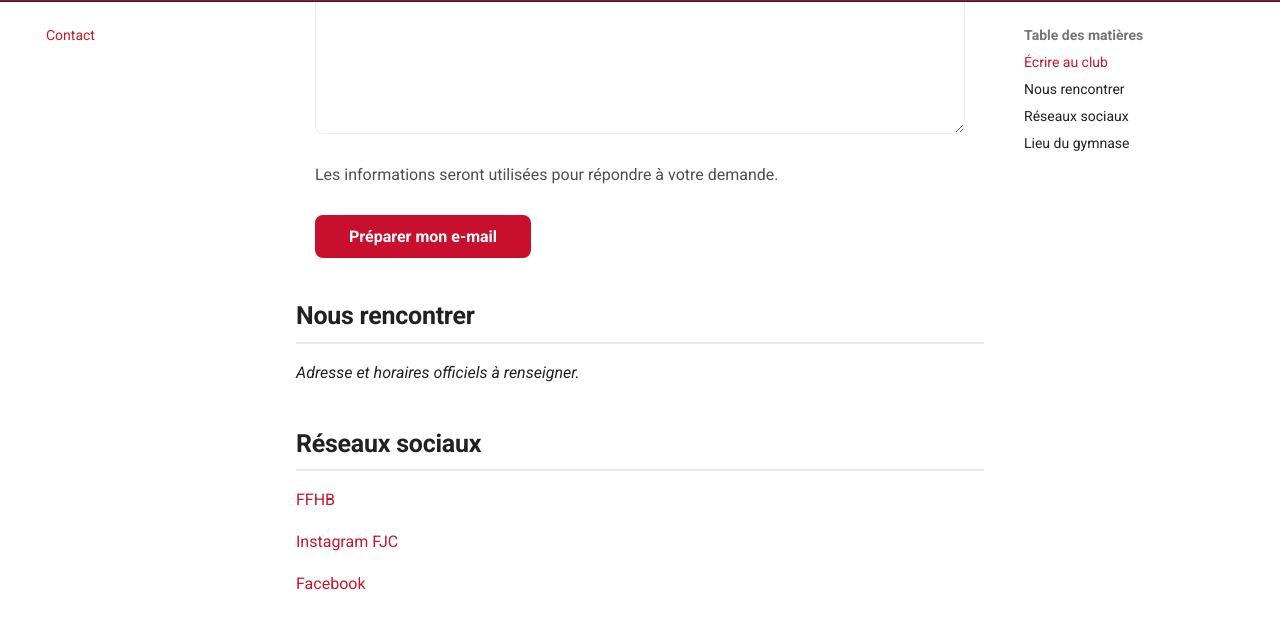
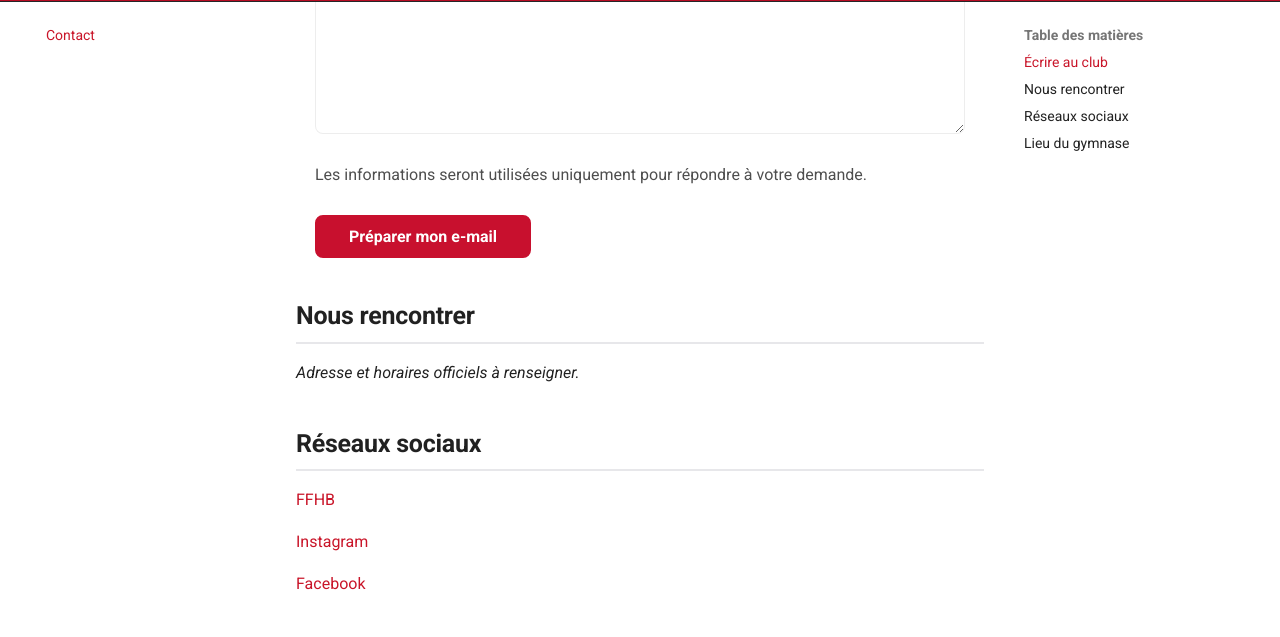
Before and after one commit to FJC-Handball/site, an MkDocs documentation site: the page built from docs/contact.md, in a window 1280 px wide and 900 px high, scrolled down 725 px. Shown: the part 95-732 px from the top of the window. Built offline with MkDocs 1.6.1 and Material for MkDocs 9.7.7, drawn with Linux system fonts in a browser that asks for light colours.

Commit message:
Correction du formulaire de contact

```diff
--- a/docs/contact.md
+++ b/docs/contact.md
@@ -6,9 +6,7 @@ Vous souhaitez obtenir des informations sur le FJC Handball, les inscriptions ou
 
 Une question ? Envoyez-nous un message !
 
-<form
-  id="fjc-contact-form"
-  class="fjc-contact-form">
+<form id="fjc-contact-form" class="fjc-contact-form">
 
   <label for="contact-name">Nom et prénom *</label>
   <input
@@ -24,10 +23,14 @@ Une question ? Envoyez-nous un message !
     id="contact-email"
     name="email"
     placeholder="exemple@email.fr"
+    autocomplete="email"
     required>
 
   <label for="contact-subject">Sujet *</label>
-  <select id="contact-subject" name="sujet" required>
+  <select
+    id="contact-subject"
+    name="sujet"
+    required>
     <option value="">Choisissez un sujet</option>
     <option value="Inscription">Inscription</option>
     <option value="Renseignements">Renseignements</option>
@@ -44,16 +47,18 @@ Une question ? Envoyez-nous un message !
     required></textarea>
 
   <p class="fjc-contact-info">
-    Les informations seront utilisées pour
-    répondre à votre demande.
+    Les informations seront utilisées uniquement
+    pour répondre à votre demande.
   </p>
 
-  <button type="submit"
+  <button
+    type="submit"
     class="md-button md-button--primary">
     Préparer mon e-mail
   </button>
 
 </form>
+
 
 ## Nous rencontrer
 
@@ -63,7 +68,7 @@ Une question ? Envoyez-nous un message !
 
 [FFHB](https://monclub.ffhandball.fr/clubs/foyer-des-jeunes-de-champhol-handball/)
 
-[Instagram FJC](https://www.instagram.com/fjchamphol_handball/)
+[Instagram](https://www.instagram.com/fjchamphol_handball/)
 
 [Facebook](https://www.facebook.com/p/FJChamphol-Handball-61581799652987/?locale=fr_FR)
 
```
Also changed, not shown: other parts of docs/contact.md (+1 -0 lines), site/contact/index.html, site/search/search_index.json.
